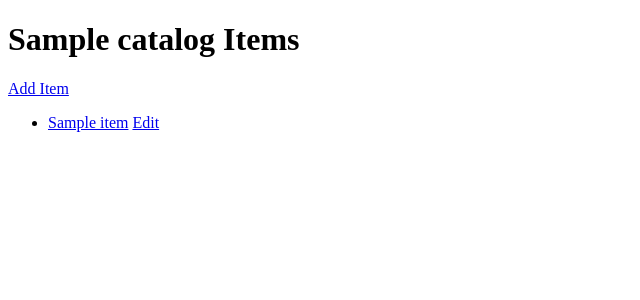
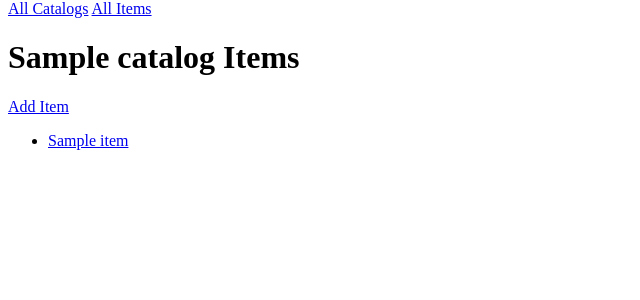
Before and after one commit to Phaze1D/Udacity-Fullstack-Projects, a Flask app: template ItemCatalog/vagrant/catalog/frontend/templates/catalogs/get.html in a window 1280 px wide. Shown: the part 29-329 px from the top of the page, without its empty margins (0-640 px from the left). Run offline with Flask 2, Linux system fonts and the light colour scheme; the template is opened without the code that fills it: most values are stand-ins (such as "Sample title", 1, 10 or a date in 2020); some libraries are stand-ins or nearby versions.

Commit message:
Added links to items page and edit delete item

```diff
--- a/ItemCatalog/vagrant/catalog/frontend/templates/catalogs/get.html
+++ b/ItemCatalog/vagrant/catalog/frontend/templates/catalogs/get.html
@@ -2,13 +2,19 @@
 {% block body %}
 
 <div class="">
+  <a href="{{url_for('catalogs.index')}}">All Catalogs</a>
+  <a href="{{url_for('items.index')}}">All Items</a>
   <h1>{{ catalog.name }} Items</h1>
   <a href="{{url_for('items.create', catalog_id=catalog.id)}}">Add Item</a>
   <ul>
     {% for item in items %}
       <li>
         <a href="{{url_for('items.get', id=item.id)}}">{{ item.name }}</a>
+
+        {% if current_user().id == item.user_id %}
         <a href="{{url_for('items.edit', id=item.id)}}">Edit</a>
+        <a href="{{url_for('items.delete', id=item.id)}}">Delete</a>
+        {% endif %}
       </li>
     {% endfor %}
   </ul>
--- a/ItemCatalog/vagrant/catalog/frontend/templates/catalogs/index.html
+++ b/ItemCatalog/vagrant/catalog/frontend/templates/catalogs/index.html
@@ -2,6 +2,7 @@
 {% block body %}
 
 <div class="">
+  <a href="{{url_for('items.index')}}">All Items</a>
   <h1>Catalogs</h1>
   <a href="{{url_for('catalogs.create')}}">Add Catalog</a>
   <ul>
```
